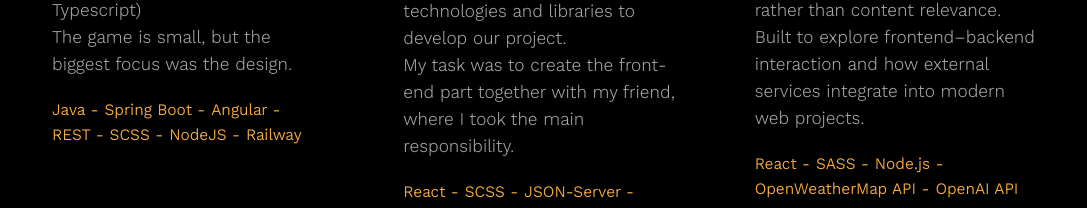
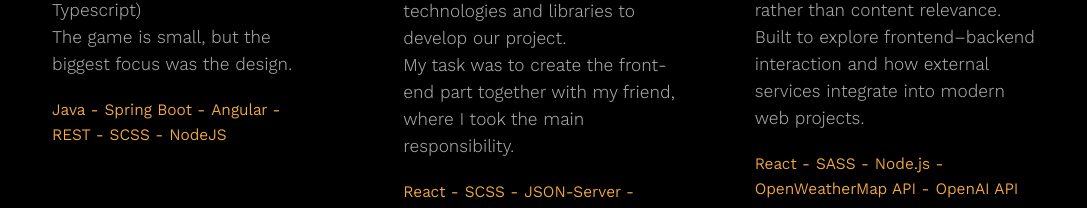
Before and after one commit to bromscandium/portfolio, a React (Vite) app: page / in a window 1280 px wide. Shown: the part 3736-3944 px from the top of the page, without its empty margins (96-1183 px from the left). Built offline with nearby package versions, Linux system fonts and the light colour scheme.

Commit message:
removed access to website with game

```diff
--- a/src/data/listData.js
+++ b/src/data/listData.js
@@ -59,7 +59,7 @@ const listData = [
             "I chose Angular as the frontend because I wanted to kill two birds with one stone (Learn Java and Typescript)",
             "The game is small, but the biggest focus was the design."
         ],
-        technologies: ["Java", "Spring Boot", "Angular", "REST", "SCSS", "NodeJS", "Railway"],
+        technologies: ["Java", "Spring Boot", "Angular", "REST", "SCSS", "NodeJS"],
         live: null,
         github: "https://github.com/bromscandium/jigsawsudoku"
     },
```
